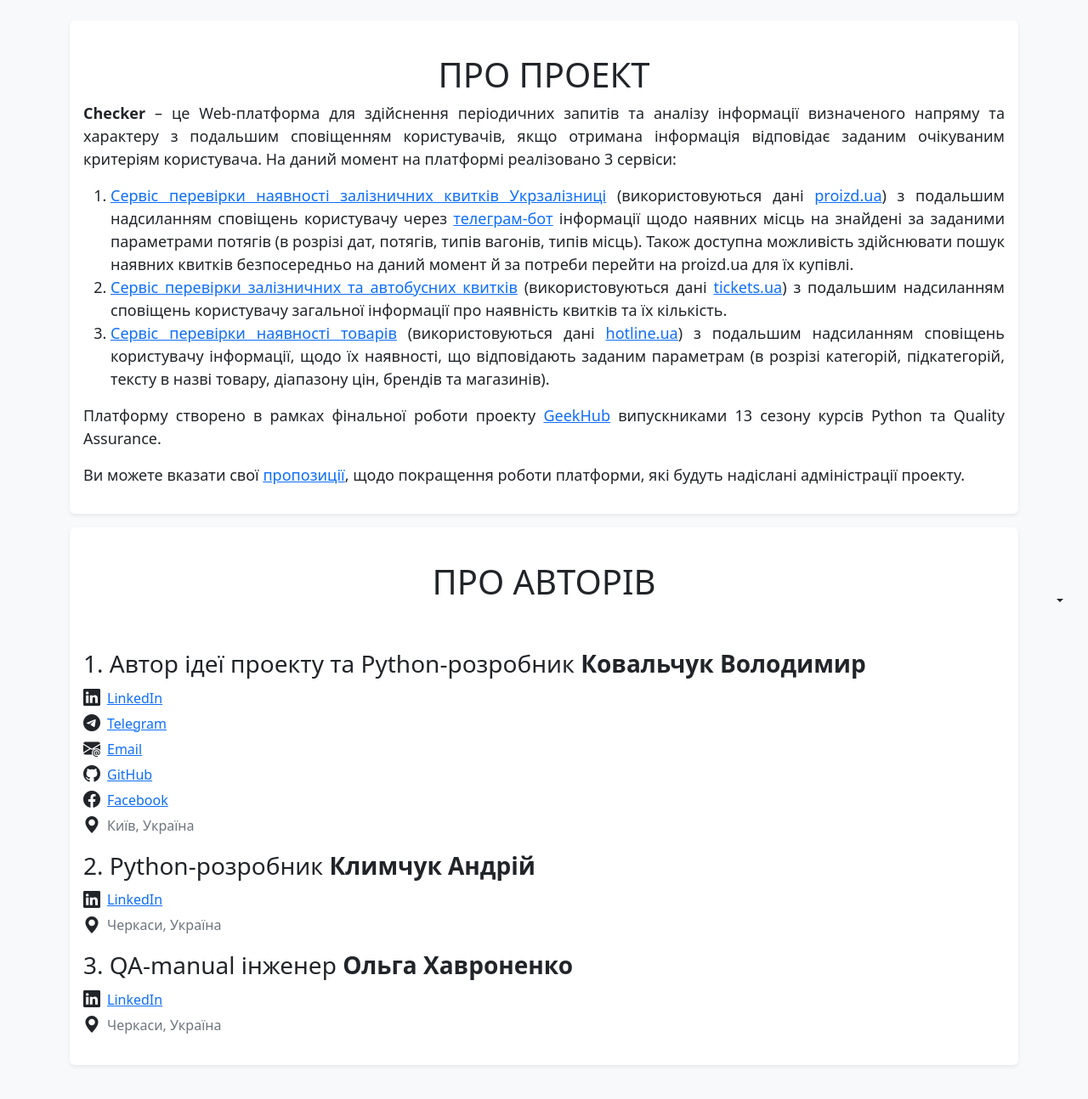
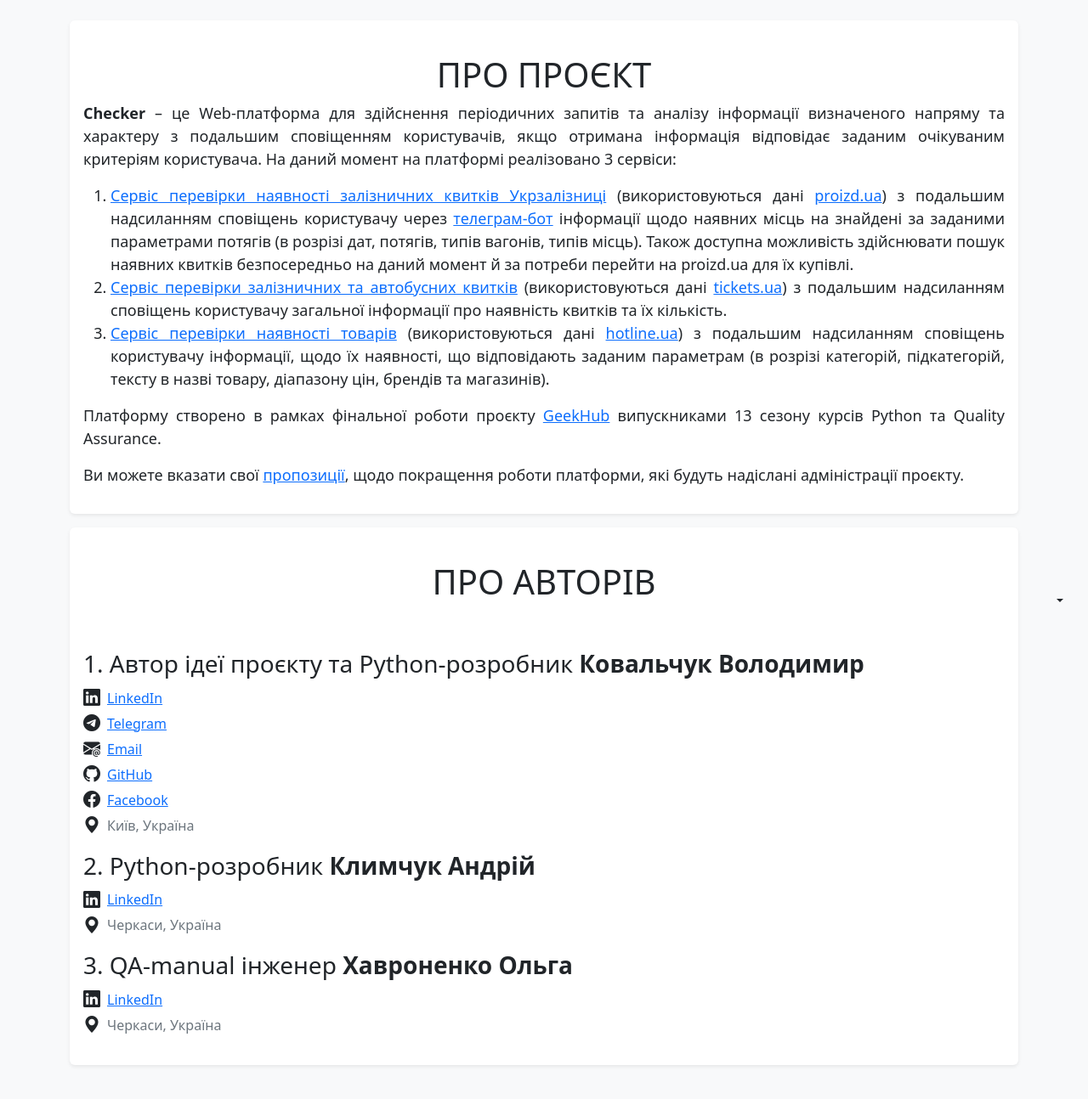
Before and after one commit to vkovalchuk-91/checker, a Django app: page / in a window 1280 px wide. Shown: the part 56-1350 px from the top of the page at 85% size. Run offline with Django 5.2, Linux system fonts and the light colour scheme; parts of the project's set-up code (start-up, migrations or seed data) failed here and were passed over; some libraries are stand-ins or nearby versions.

Commit message:
Updated main page description

```diff
--- a/templates/index.html
+++ b/templates/index.html
@@ -11,7 +11,7 @@
 <div class="container-fluid" id="information_block" data-auth="NotAuthenticated">
     <div class="container">
         <div class="my-3 p-3 bg-body rounded shadow-sm">
-            <h1 class="d-flex justify-content-center mt-4">ПРО ПРОЕКТ</h1>
+            <h1 class="d-flex justify-content-center mt-4">ПРО ПРОЄКТ</h1>
             <div id="about_project">
                 <p><b>Checker</b> – це Web-платформа для здійснення періодичних запитів та аналізу інформації
                     визначеного напряму
@@ -39,16 +39,13 @@
                         <a href="/hotline_ua/">Сервіс перевірки наявності товарів</a> (використовуються дані <a
                             href="https://hotline.ua/">hotline.ua</a>) з подальшим надсиланням
                         сповіщень користувачу інформації, щодо їх наявності, що відповідають заданим параметрам (в
-                        розрізі
-                        категорій, підкатегорій, тексту в назві товару, діапазону цін, брендів та магазинів).
+                        розрізі категорій, підкатегорій, тексту в назві товару, діапазону цін, брендів та магазинів).
                     </li>
                 </ol>
-                <p>Платформу створено в рамках фінальної роботи проекту <a href="https://geekhub.ck.ua/">GeekHub</a>
-                    випускниками 13 сезону курсів
-                    Python та Quality Assurance.</p>
+                <p>Платформу створено в рамках фінальної роботи проєкту <a href="https://geekhub.ck.ua/">GeekHub</a>
+                    випускниками 13 сезону курсів Python та Quality Assurance.</p>
                 <p>Ви можете вказати свої <a href="/feedback/">пропозиції</a>, щодо покращення роботи платформи, які
-                    будуть надіслані адміністрації
-                    проекту.</p>
+                    будуть надіслані адміністрації проєкту.</p>
             </div>
 
 
@@ -58,7 +55,7 @@
             <div id="authors">
                 <br>
                 <br>
-                <h3 class="mb-2">1. Автор ідеї проекту та Python-розробник <b>Ковальчук Володимир</b></h3>
+                <h3 class="mb-2">1. Автор ідеї проєкту та Python-розробник <b>Ковальчук Володимир</b></h3>
                 <p class="d-flex align-items-center m-0">
                     <i class="bi bi-linkedin fs-5 pe-2"></i>
                     <a href="https://www.linkedin.com/in/volodymyr-kovalchuk-5b211010a/" target="_blank">LinkedIn</a>
@@ -92,7 +89,7 @@
                     <i class="bi bi-geo-alt-fill fs-5 pe-2"></i>
                     <a class="nav-link text-secondary">Черкаси, Україна</a>
                 </p>
-                <h3 class="mb-2">3. QA-manual інженер <b>Ольга Хавроненко</b></h3>
+                <h3 class="mb-2">3. QA-manual інженер <b>Хавроненко Ольга</b></h3>
                 <p class="d-flex align-items-center m-0">
                     <i class="bi bi-linkedin fs-5 pe-2"></i>
                     <a href="https://www.linkedin.com/in/%D0%BElha-khavronenko-1b8146266/" target="_blank">LinkedIn</a>
```
Also changed, not shown: 1 other file.
